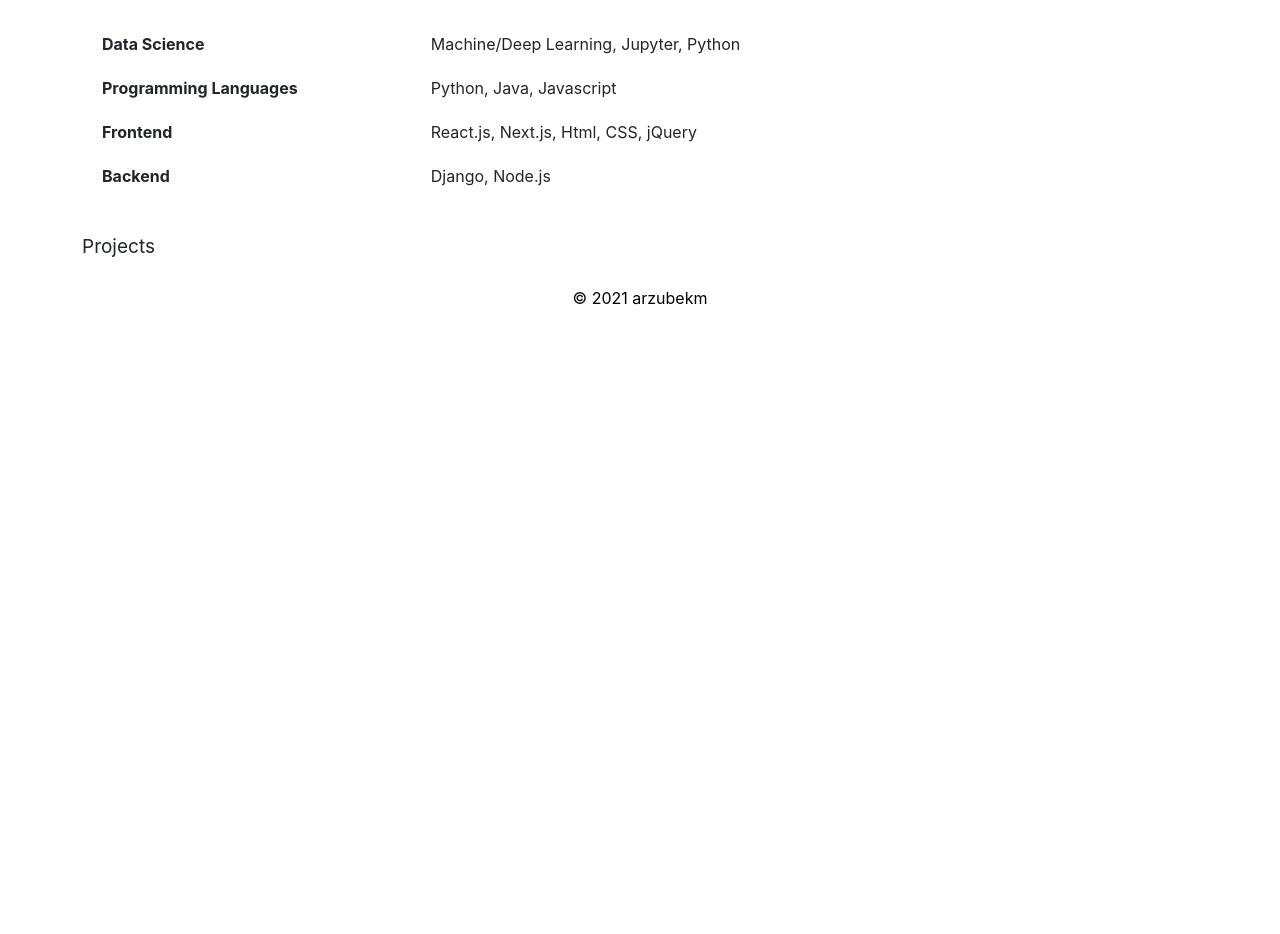
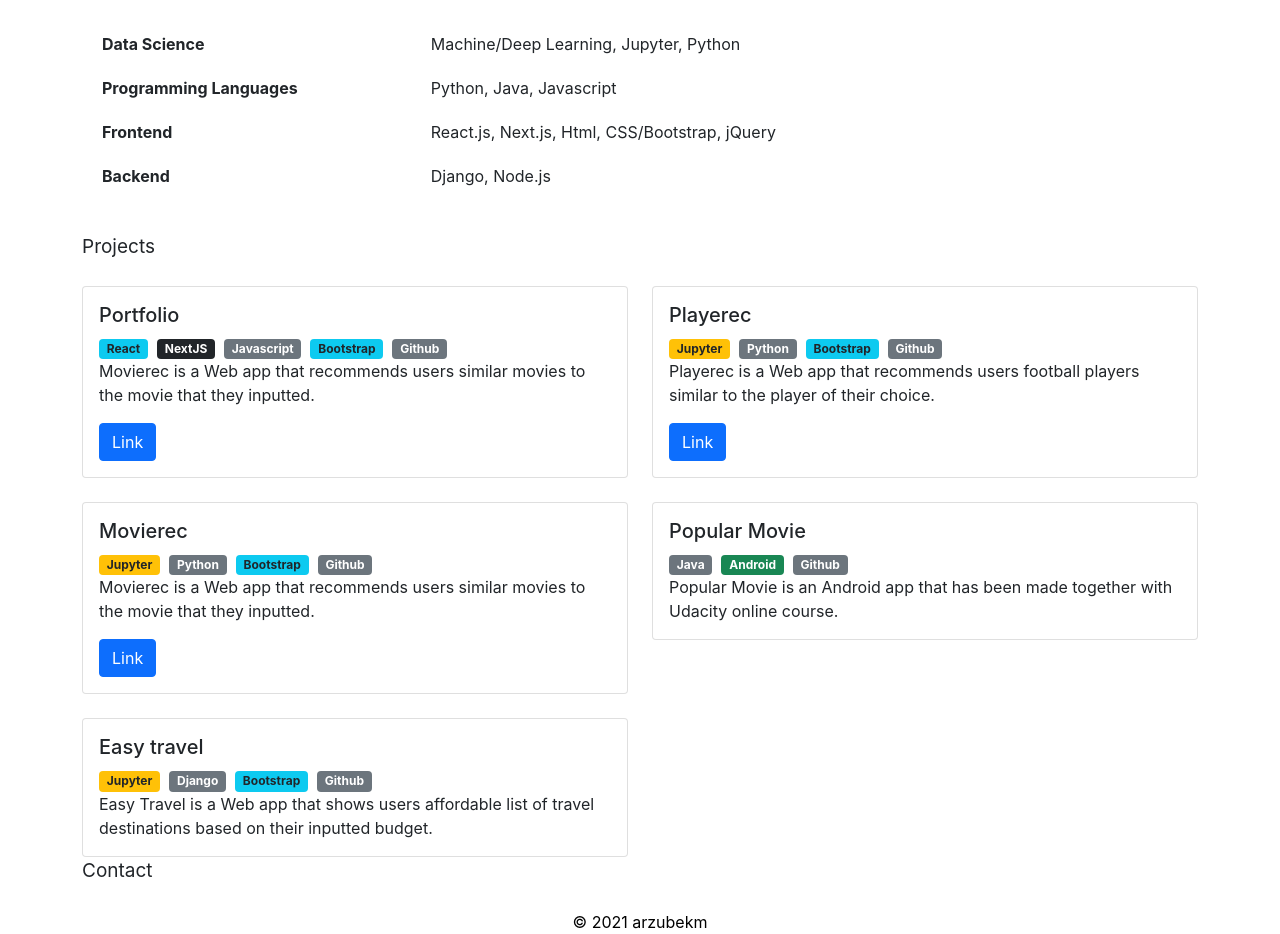
Before and after one commit to arzubekm/portfolio, a Next.js app: page / in a window 1280 px wide. Shown: the part 201-1135 px from the top of the page. Before the commit the page ends 800 px from the top, so only its background shows below. Built offline with nearby package versions, Linux system fonts and the light colour scheme.

Commit message:
Working on fontawesome in cards

```diff
--- a/pages/index.js
+++ b/pages/index.js
@@ -24,7 +24,7 @@ export default function Home() {
           </div>
           <div className={styles.row}>
             <div className={styles.left}>Frontend</div>
-            <div className={styles.right}>React.js, Next.js, Html, CSS, jQuery</div>
+            <div className={styles.right}>React.js, Next.js, Html, CSS/Bootstrap, jQuery</div>
           </div>
           <div className={styles.row}>
             <div className={styles.left}>Backend</div>
@@ -33,8 +33,85 @@ export default function Home() {
         </div>
         <div id="projects" className={styles.projects}>
           <div className={styles.title}>Projects</div>
+
+          <div class="row">
+          <div class="col-sm-6">
+              <div class="card">
+                <div class="card-body">
+                  <h5 class="card-title">Portfolio</h5>
+                  <span class="badge bg-info text-dark">React</span>&nbsp;&nbsp;
+                  <span class="badge bg-dark">NextJS</span>&nbsp;&nbsp;
+                  <span class="badge bg-secondary">Javascript</span>&nbsp;&nbsp;
+                  <span class="badge bg-info text-dark">Bootstrap</span>&nbsp;&nbsp;
+                  <span class="badge bg-secondary">Github</span>
+                  <p class="card-text">Movierec is a Web app that recommends users similar movies to the movie that they inputted.</p>
+                  <a href="/" target="_blank" class="btn btn-primary">Link</a>
+                  <i class="fab fa-github"></i>
+                </div>
+              </div>
+            </div>
+            <div class="col-sm-6">
+              <div class="card">
+                <div class="card-body">
+                  <h5 class="card-title">Playerec</h5>
+                  <span class="badge bg-warning text-dark">Jupyter</span>&nbsp;&nbsp;
+                  <span class="badge bg-secondary">Python</span>&nbsp;&nbsp;
+                  <span class="badge bg-info text-dark">Bootstrap</span>&nbsp;&nbsp;
+                  <span class="badge bg-secondary">Github</span>
+                  <p class="card-text">Playerec is a Web app that recommends users football players similar to the player of their choice.</p>
+                  <a href="https://player-rec.herokuapp.com/" target="_blank" class="btn btn-primary">Link</a>
+                </div>
+              </div>
+            </div>
+          </div>
+          <br></br>
+          <div class="row">
+            <div class="col-sm-6">
+              <div class="card">
+                <div class="card-body">
+                  <h5 class="card-title">Movierec</h5>
+                  <span class="badge bg-warning text-dark">Jupyter</span>&nbsp;&nbsp;
+                  <span class="badge bg-secondary">Python</span>&nbsp;&nbsp;
+                  <span class="badge bg-info text-dark">Bootstrap</span>&nbsp;&nbsp;
+                  <span class="badge bg-secondary">Github</span>
+                  <p class="card-text">Movierec is a Web app that recommends users similar movies to the movie that they inputted.</p>
+                  <a href="https://recmovie-api.herokuapp.com/" target="_blank" class="btn btn-primary">Link</a>
+                </div>
+              </div>
+            </div>
+            <div class="col-sm-6">
+              <div class="card">
+                <div class="card-body">
+                  <h5 class="card-title">Popular Movie</h5>
+                  <span class="badge bg-secondary">Java</span>&nbsp;&nbsp;
+                  <span class="badge bg-success">Android</span>&nbsp;&nbsp;
+                  <span class="badge bg-secondary">Github</span>
+                  <p class="card-text">Popular Movie is an Android app that has been made together with Udacity online course.</p>
+                  {/* <a href="https://player-rec.herokuapp.com/" target="_blank" class="btn btn-primary">Project link</a> */}
+                </div>
+              </div>
+            </div>
+          </div>
+          <br></br>
+          <div class="row">
+            <div class="col-sm-6">
+              <div class="card">
+                <div class="card-body">
+                  <h5 class="card-title">Easy travel</h5>
+                  <span class="badge bg-warning text-dark">Jupyter</span>&nbsp;&nbsp;
+                  <span class="badge bg-secondary">Django</span>&nbsp;&nbsp;
+                  <span class="badge bg-info text-dark">Bootstrap</span>&nbsp;&nbsp;
+                  <span class="badge bg-secondary">Github</span>
+                  <p class="card-text">Easy Travel is a Web app that shows users affordable list of travel destinations based on their inputted budget.</p>
+                  {/* <a href="https://recmovie-api.herokuapp.com/" target="_blank" class="btn btn-primary">Project link</a> */}
+                </div>
+              </div>
+            </div>
+          </div>
         </div>
-        <div className={styles.contact}></div>
+        <div className={styles.contact}>
+          <div className={styles.title}>Contact</div>
+        </div>
       </div>
     </div>
   )
--- a/styles/Home.module.css
+++ b/styles/Home.module.css
@@ -189,6 +189,14 @@
   margin: 0 15px;
 }
 
+.cardBadge {
+  margin-left: 5px;
+}
+
+.badge {
+  margin-left: 5px;
+}
+
 @media (max-width: 600px) {
   .identity {
     flex-direction: column;
```
